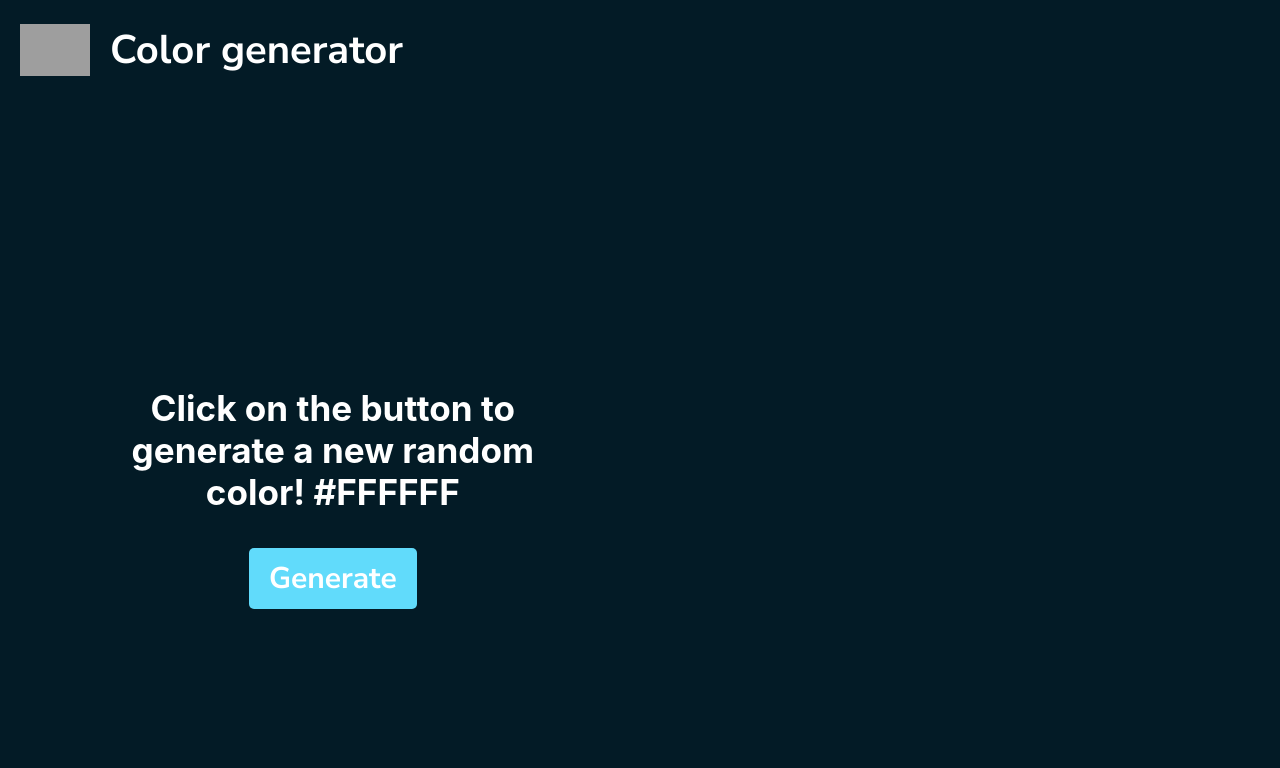
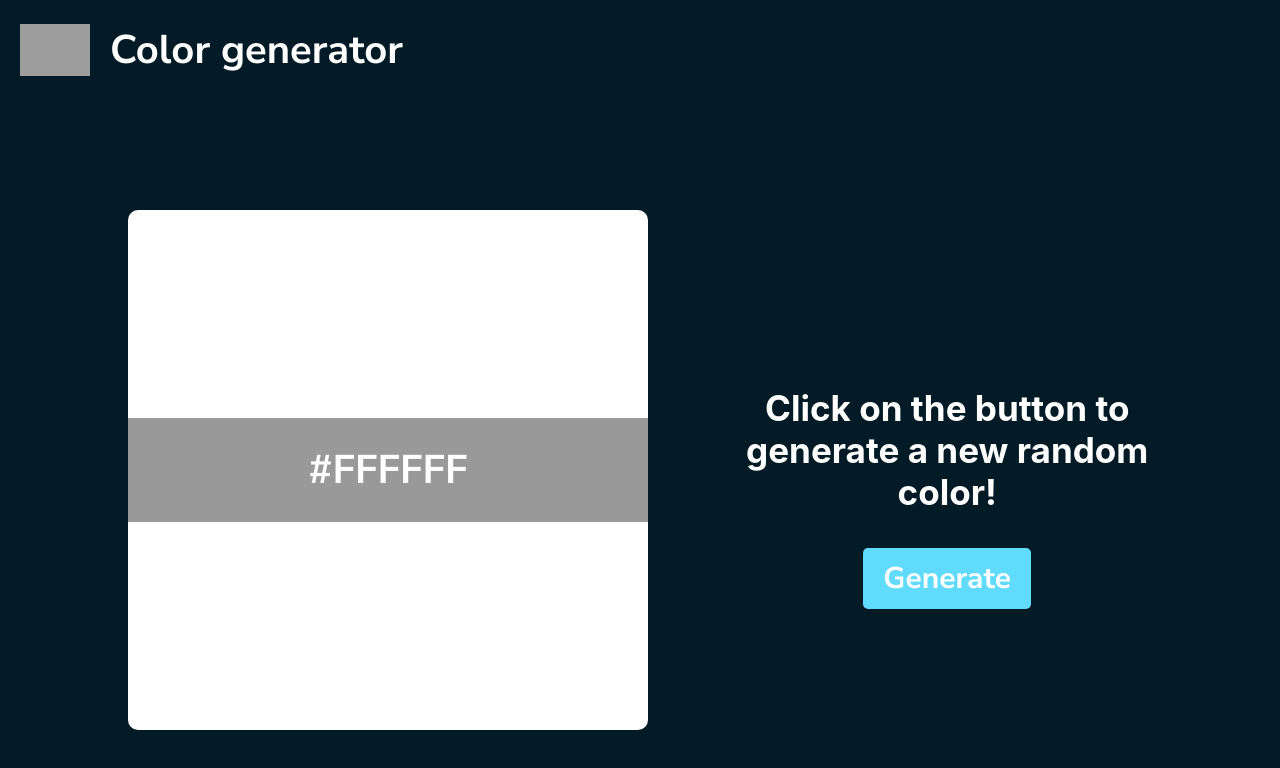
Before and after one commit to fabio-gabriel/React-color-generator, a React (Create React App) app: page / in a window 1280 px wide. Shown: the top 768 px of the page. Built offline with nearby package versions, Linux system fonts and the light colour scheme; grey boxes are pictures that could not be loaded.

Commit message:
Final working build

```diff
--- a/src/App.js
+++ b/src/App.js
@@ -1,5 +1,5 @@
 import "./App.css";
-import Container from "./components/Container.js";
+import ColorContainer from "./components/HandleColorChange";
 import { Provider } from "react-redux";
 import store from "./store.js";
 
@@ -7,9 +7,7 @@ function App() {
   return (
     <Provider store={store}>
       <div className="App">
-        <div className="panel">
-          <Container />
-        </div>
+        <ColorContainer />
       </div>
     </Provider>
   );
--- /dev/null
+++ b/src/actions.js
@@ -0,0 +1 @@
+export const NEW_COLOR = "NewColor";
--- a/src/components/Container.js
+++ b/src/components/Container.js
@@ -1,20 +1,14 @@
-import { Provider, connect } from "react-redux";
-import Card from "./Card.js";
-import ActionButton from "./ActionButton.js";
+import Card from "./Card";
+import ActionButton from "./ActionButton";
 
-const mapStateToProps = (state) => {
-  return {
-    color: state,
-    styling: {backgroundColor: state}
-  };
-};
-
-const mapDispatchToProps = (dispatch) => {
-  return {
-    handleColorChange: () => dispatch({ type: "NewColor" }),
-  };
-};
-
-const Container = connect(mapStateToProps, mapDispatchToProps)(ActionButton);
+function Container({ color, styling, handleColorChange }) {
+  console.log(color, styling, handleColorChange);
+  return (
+    <div className="panel">
+      <Card styling={styling} color={color} />
+      <ActionButton handleColorChange={handleColorChange} />
+    </div>
+  );
+}
 
 export default Container;
--- /dev/null
+++ b/src/components/HandleColorChange.js
@@ -0,0 +1,19 @@
+import { connect } from "react-redux";
+import Container from "./Container";
+
+const mapStateToProps = (state) => {
+  return {
+    color: state,
+    styling: { backgroundColor: state },
+  };
+};
+
+const mapDispatchToProps = (dispatch) => {
+  return {
+    handleColorChange: () => dispatch({ type: "NewColor" }),
+  };
+};
+
+const ColorContainer = connect(mapStateToProps, mapDispatchToProps)(Container);
+
+export default ColorContainer;
```
